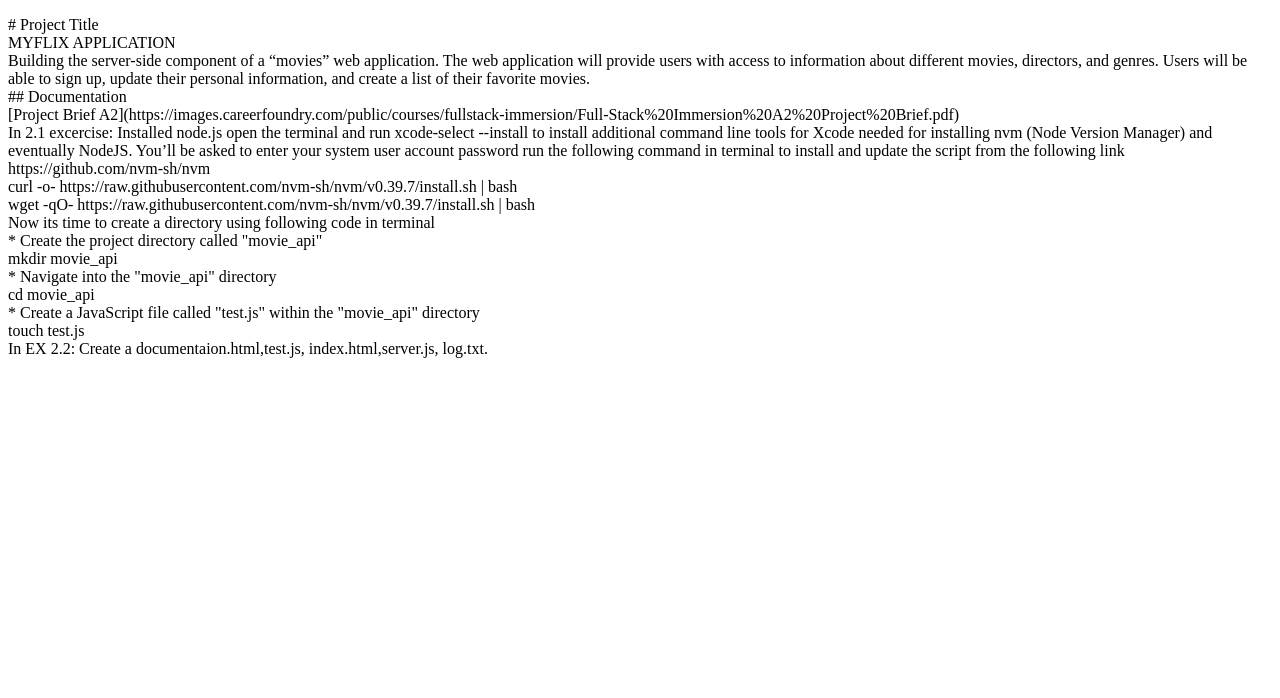
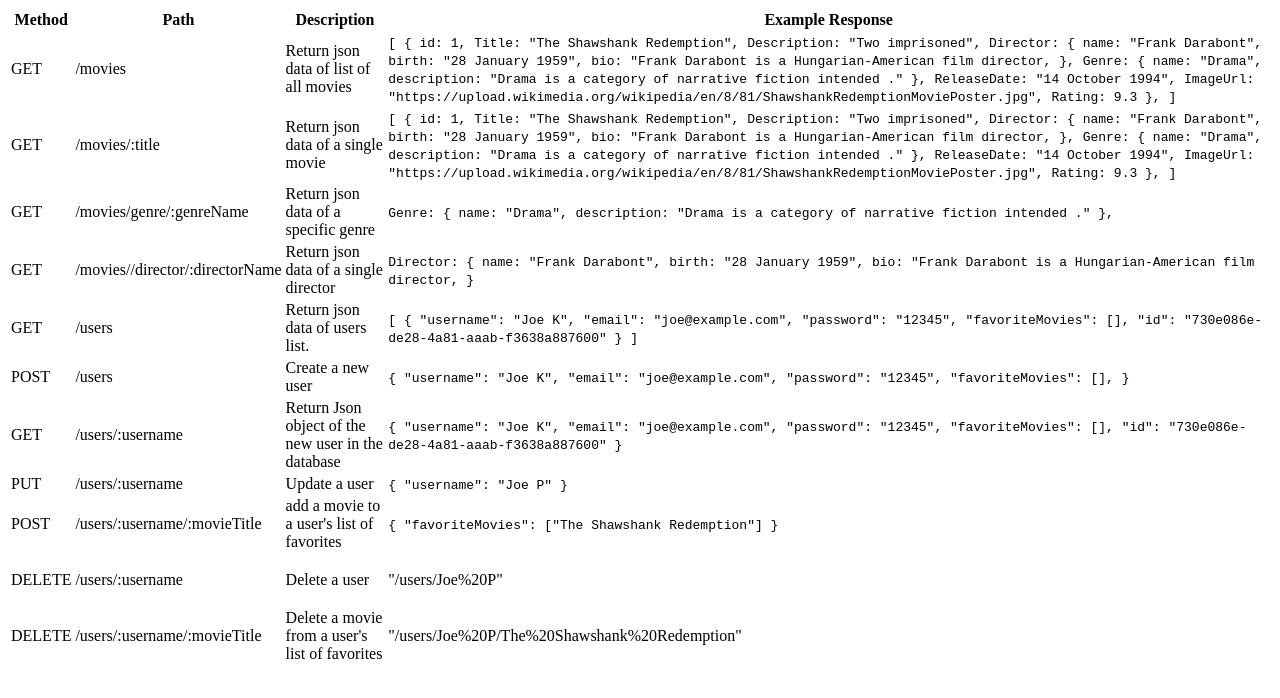
Before and after one commit to sarblau74/movie_api, a website: page documentation.html in a window 1280 px wide. Drawn offline with Linux system fonts and the light colour scheme.

Commit message:
Update documentation.html

```diff
--- a/documentation.html
+++ b/documentation.html
@@ -6,46 +6,195 @@
     <title>Document</title>
 </head>
 <body>
-    <p>
-        # Project Title<br />
-
-        MYFLIX APPLICATION<br />
-
-        Building the server-side component of a “movies” web application. The web
-        application will provide users with access to information about different
-        movies, directors, and genres. Users will be able to sign up, update their
-        personal information, and create a list of their favorite movies.<br />
-
-        ## Documentation<br />
-
-        [Project Brief
-        A2](https://images.careerfoundry.com/public/courses/fullstack-immersion/Full-Stack%20Immersion%20A2%20Project%20Brief.pdf)<br />
-
-        In 2.1 excercise: Installed node.js open the terminal and run xcode-select
-        --install to install additional command line tools for Xcode needed for
-        installing nvm (Node Version Manager) and eventually NodeJS. You’ll be
-        asked to enter your system user account password run the following command
-        in terminal to install and update the script from the following link
-        https://github.com/nvm-sh/nvm<br />
-
-        curl -o- https://raw.githubusercontent.com/nvm-sh/nvm/v0.39.7/install.sh |
-        bash<br />
-
-        wget -qO- https://raw.githubusercontent.com/nvm-sh/nvm/v0.39.7/install.sh
-        | bash<br />
-
-        Now its time to create a directory using following code in terminal<br />
-
-        * Create the project directory called "movie_api" <br />
-        mkdir movie_api <br />
-        * Navigate into the "movie_api" directory<br />
-        cd movie_api <br />
-        * Create a JavaScript file called "test.js" within the "movie_api"
-        directory<br />
-        touch test.js <br />
-
-        In EX 2.2: Create a documentaion.html,test.js, index.html,server.js,
-        log.txt.
-      </p>
+<table>
+    <thead>
+      <tr>
+        <th>Method</th>
+        <th>Path</th>
+        <th>Description</th>
+        <th>Example Response</th>
+      </tr>
+    </thead>
+    <tbody>
+      <tr>
+        <td>GET</td>
+        <td>/movies</td>
+        <td>Return json data of list of all movies</td>
+        <td>
+          <code>
+            [
+            {
+              id: 1,
+              Title: "The Shawshank Redemption",
+              Description: "Two imprisoned",
+              Director: {
+                name: "Frank Darabont",
+                birth: "28 January 1959",
+                bio: "Frank Darabont is a Hungarian-American film director,
+              },
+              Genre: {
+                name: "Drama",
+                description: "Drama is a category of narrative fiction intended ."
+              },
+              ReleaseDate: "14 October 1994",
+              ImageUrl: "https://upload.wikimedia.org/wikipedia/en/8/81/ShawshankRedemptionMoviePoster.jpg",
+              Rating: 9.3
+            },
+            ]
+          </code>
+        </td>
+      </tr>
+      <tr>
+        <td>GET</td>
+        <td>/movies/:title</td>
+        <td>Return json data of a single movie</td>
+        <td>
+          <code>
+            [
+            {
+              id: 1,
+              Title: "The Shawshank Redemption",
+              Description: "Two imprisoned",
+              Director: {
+                name: "Frank Darabont",
+                birth: "28 January 1959",
+                bio: "Frank Darabont is a Hungarian-American film director,
+              },
+              Genre: {
+                name: "Drama",
+                description: "Drama is a category of narrative fiction intended ."
+              },
+              ReleaseDate: "14 October 1994",
+              ImageUrl: "https://upload.wikimedia.org/wikipedia/en/8/81/ShawshankRedemptionMoviePoster.jpg",
+              Rating: 9.3
+            },
+            ]
+          </code>
+        </td>
+      </tr>
+      <tr>
+        <td>GET</td>
+        <td>/movies/genre/:genreName</td>
+        <td>Return json data of a specific genre</td>
+        <td>
+          <code>
+              Genre: {
+                name: "Drama",
+                description: "Drama is a category of narrative fiction intended ."
+              },
+          </code>
+        </td>
+      </tr>
+      <tr>
+        <td>GET</td>
+        <td>/movies//director/:directorName</td>
+        <td>Return json data of a single director</td>
+        <td>
+          <code>
+            Director: {
+              name: "Frank Darabont",
+              birth: "28 January 1959",
+              bio: "Frank Darabont is a Hungarian-American film director,
+            }
+          </code>
+        </td>
+      </tr>
+      <tr>
+        <td>GET</td>
+        <td>/users</td>
+        <td>Return json data of users list.</td>
+        <td>
+        <code>
+          [
+          {
+            "username": "Joe K",
+            "email": "joe@example.com",
+            "password": "12345",
+            "favoriteMovies": [],
+            "id": "730e086e-de28-4a81-aaab-f3638a887600"
+        }
+        ]
+        </code>
+      </td>
+      </tr>
+      <tr>
+        <td>POST</td>
+        <td>/users</td>
+        <td>Create a new user</td>
+        <td>
+          <code>
+            <code>
+              {
+                "username": "Joe K",
+                "email": "joe@example.com",
+                "password": "12345",
+                "favoriteMovies": [],
+            }
+            </code>
+          </code>
+        </td>
+      </tr>
+      <tr>
+        <td>GET</td>
+        <td>/users/:username</td>
+        <td>Return Json object of the new user in the database</td>
+        <td>
+          <code>
+            {
+              "username": "Joe K",
+              "email": "joe@example.com",
+              "password": "12345",
+              "favoriteMovies": [],
+              "id": "730e086e-de28-4a81-aaab-f3638a887600"
+          }
+          </code>
+        </td>
+      </tr>
+      <tr>
+        <td>PUT</td>
+        <td>/users/:username</td>
+        <td>Update a user</td>
+        <td>
+          <code>
+            {
+              "username": "Joe P"
+            }
+          </code>
+        </td>
+      </tr>
+      <tr>
+        <td>POST</td>
+        <td>/users/:username/:movieTitle</td>
+        <td>add a movie to a user's list of favorites</td>
+        <td>
+          <code>
+            {
+              "favoriteMovies": ["The Shawshank Redemption"]
+            }
+          </code>
+        </td>
+      </tr>
+      <tr>
+        <td>DELETE</td>
+        <td>/users/:username</td>
+        <td>Delete a user</td>
+        <td>
+          <p>
+            "/users/Joe%20P"
+          </p>
+        </td>
+      </tr>
+      <tr>
+        <td>DELETE</td>
+        <td>/users/:username/:movieTitle</td>
+        <td>Delete a movie from a user's list of favorites</td>
+        <td>
+          <p>
+            "/users/Joe%20P/The%20Shawshank%20Redemption"
+          </p>
+        </td>
+      </tr>
+    </tbody>
+  </table>
 </body>
 </html>
```
